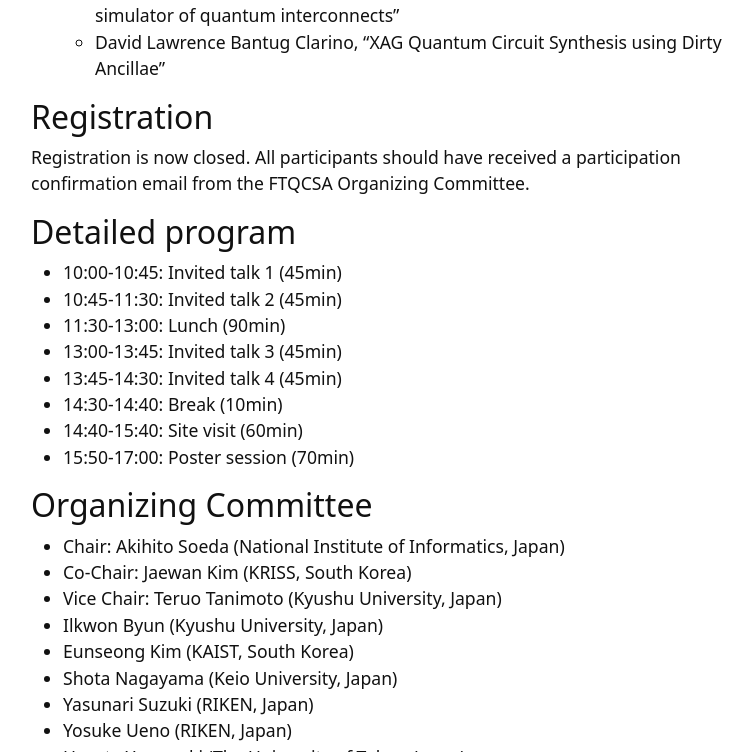
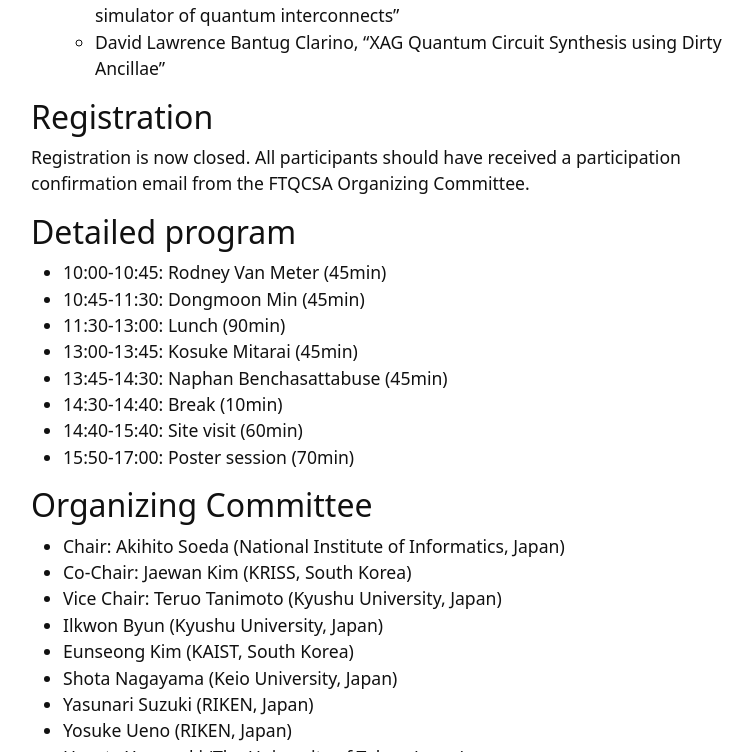
Before and after one commit to ftqcsa/ftqcsa.github.io, a Jekyll site: the page built from content/2026.md, in a window 1280 px wide and 900 px high, scrolled down 3231 px, cut to the strip 0-752 px from the top of the window. Shown: the whole strip, without its empty margins (246-999 px from the left). Built offline with Jekyll 4.4.1, drawn with Linux system fonts in a browser that asks for light colours.

Commit message:
Update 2026.md

```diff
--- a/content/2026.md
+++ b/content/2026.md
@@ -52,11 +52,11 @@
 
 ## Detailed program
 
-- 10:00-10:45: Invited talk 1 (45min)
-- 10:45-11:30: Invited talk 2 (45min)
+- 10:00-10:45: Rodney Van Meter (45min)
+- 10:45-11:30: Dongmoon Min (45min)
 - 11:30-13:00: Lunch (90min)
-- 13:00-13:45: Invited talk 3 (45min)
-- 13:45-14:30: Invited talk 4 (45min)
+- 13:00-13:45: Kosuke Mitarai (45min)
+- 13:45-14:30: Naphan Benchasattabuse (45min)
 - 14:30-14:40: Break (10min)
 - 14:40-15:40: Site visit (60min)
 - 15:50-17:00: Poster session (70min)
```
